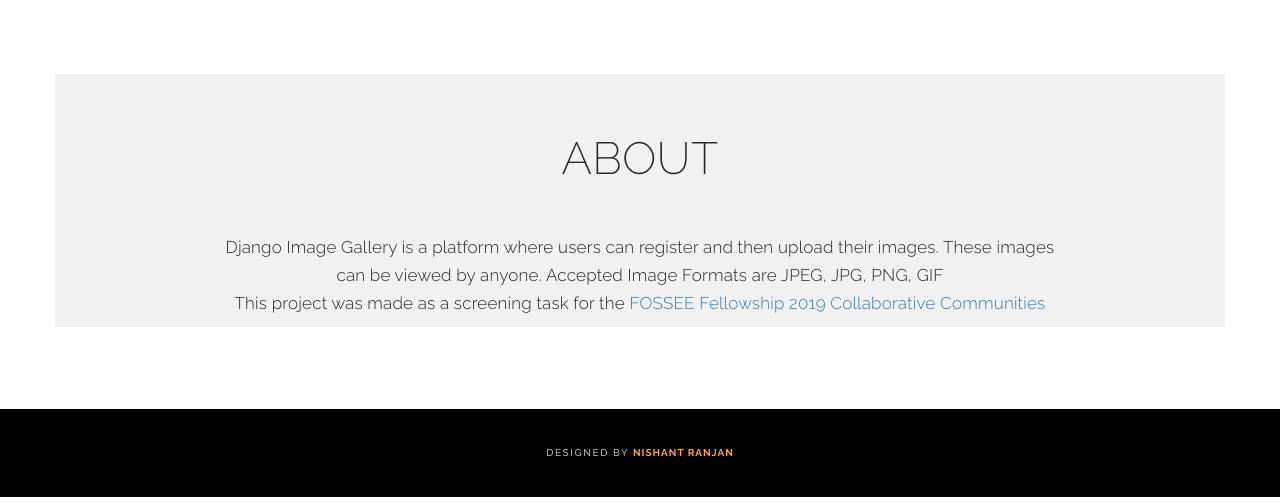
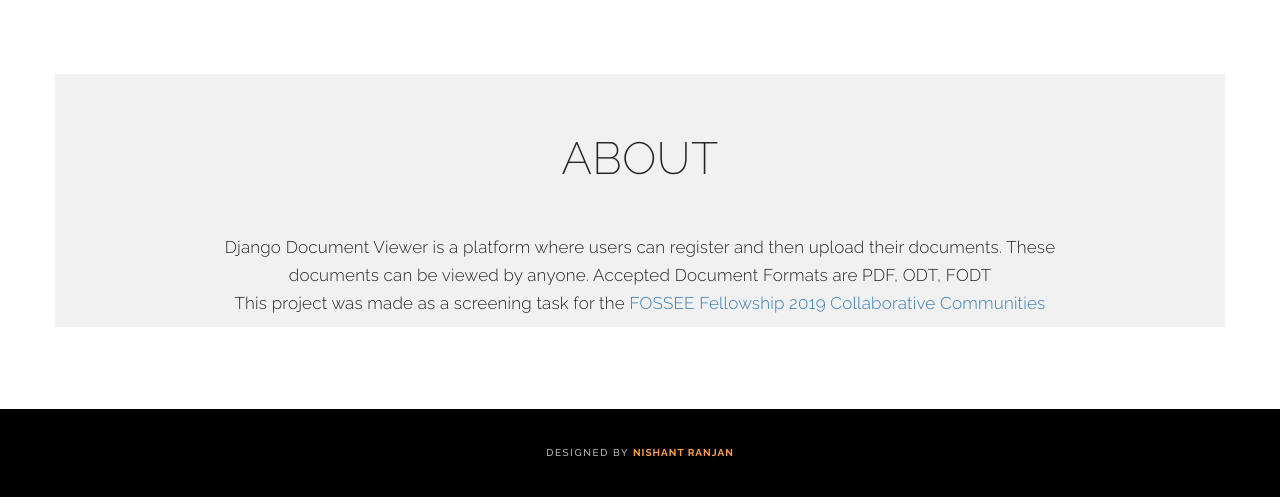
Before and after one commit to darkfist/document-viewer, a Django app: page / in a window 1280 px wide. Shown: the part 296-800 px from the top of the page. Run offline with Django 3.2, Linux system fonts and the light colour scheme; data that the repository does not hold is empty; some libraries are stand-ins or nearby versions.

Commit message:
minor changes

```diff
--- a/src/documents/templates/documents/display_documents.html
+++ b/src/documents/templates/documents/display_documents.html
@@ -46,7 +46,7 @@
 				</div>
 				<div class="col-md-10 col-md-offset-1 text-center">
 					<div class="mz-about-container">
-						<p>Django Image Gallery is a platform where users can register and then upload their images. These images can be viewed by anyone. Accepted Image Formats are JPEG, JPG, PNG, GIF <br>
+						<p>Django Document Viewer is a platform where users can register and then upload their documents. These documents can be viewed by anyone. Accepted Document Formats are PDF, ODT, FODT <br>
 						This project was made as a screening task for the <a href="https://fossee.in/" target="_blank">FOSSEE Fellowship 2019 Collaborative Communities</a></p>
 					</div>
 				</div>
```
